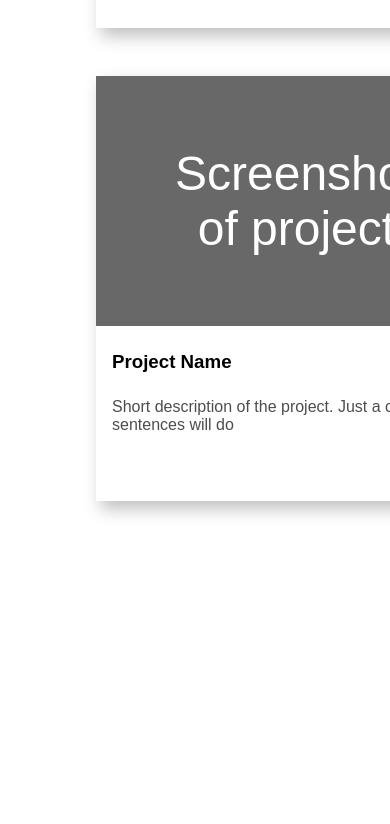
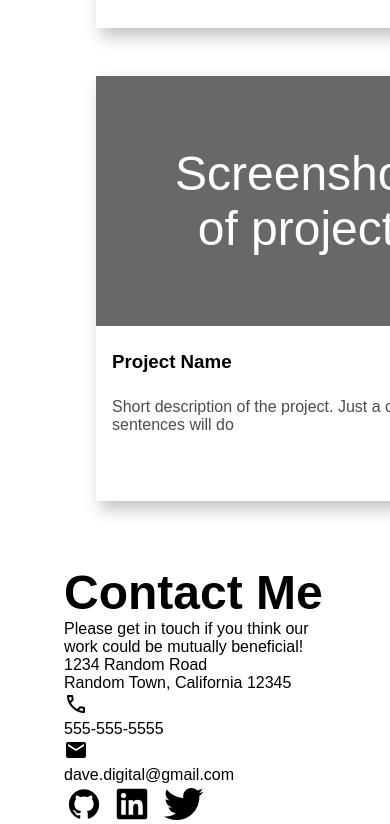
Before and after one commit to DGUXdesigns/responsive-hompage, a website: page src/template.html in a window 390 px wide. Shown: the part 1837-2661 px from the top of the page. Before the commit the page ends 2402 px from the top, so only its background shows below. Drawn offline with nearby package versions, Linux system fonts and the light colour scheme.

Commit message:
feat: add contact info section and footer image
- Introduced a footer section with contact information, including address, phone, and email details.
- Added social media links (GitHub, LinkedIn, Twitter) with icons.
- Included an image section for visual enhancement in the footer.

```diff
--- a/src/template.html
+++ b/src/template.html
@@ -3,6 +3,10 @@
   <head>
     <meta charset="UTF-8" />
     <meta name="viewport" content="width=device-width, initial-scale=1.0" />
+    <link
+      href="https://cdn.jsdelivr.net/npm/material-icons@1.13.13/iconfont/material-icons.min.css"
+      rel="stylesheet"
+    />
     <link
       rel="stylesheet"
       type="text/css"
@@ -11,6 +15,10 @@
     <link
       rel="stylesheet"
       href="https://fonts.googleapis.com/css2?family=Material+Symbols+Outlined:opsz,wght,FILL,GRAD@20..48,100..700,0..1,-50..200&icon_names=open_in_new"
+    />
+    <link
+      rel="stylesheet"
+      href="https://fonts.googleapis.com/css2?family=Material+Symbols+Outlined:opsz,wght,FILL,GRAD@20..48,100..700,0..1,-50..200&icon_names=call"
     />
     <link rel="stylesheet" href="style.css" />
     <title>Homepage | Dave Digital</title>
@@ -56,7 +64,7 @@
 
     <section class="projects-section">
       <div class="container">
-        <h2>Featured Projects</h2>
+        <h2 class="project-header">Featured Projects</h2>
 
         <div class="project-grid">
           <div class="project">
@@ -277,5 +285,56 @@
         </div>
       </div>
     </section>
+
+    <footer>
+      <div class="container">
+        <div class="contact-info">
+          <h2>Contact Me</h2>
+
+          <p>
+            Please get in touch if you think our work could be mutually
+            beneficial!
+          </p>
+
+          <div class="address">
+            <p>1234 Random Road</p>
+            <p>Random Town, California 12345</p>
+          </div>
+
+          <div class="phone">
+            <i class="material-symbols-outlined">call</i>
+            <p>555-555-5555</p>
+          </div>
+
+          <div class="email">
+            <i class="material-icons">mail</i>
+            <p>dave.digital@gmail.com</p>
+          </div>
+
+          <div class="socials">
+            <a
+              href="https://github.com/DGUXdesigns"
+              target="_blank"
+              rel="noopener noreferrer"
+            >
+              <i class="devicon-github-original"></i>
+            </a>
+            <a href="#" target="_blank" rel="noopener noreferrer">
+              <i class="devicon-linkedin-plain"></i>
+            </a>
+            <a href="#" target="_blank" rel="noopener noreferrer">
+              <i class="devicon-twitter-original"></i>
+            </a>
+          </div>
+        </div>
+
+        <div class="footer-img">
+          <img
+            src="./assets/IMG_20241130_020126_453.webp"
+            alt="an image of coding success"
+          />
+        </div>
+      </div>
+    </footer>
   </body>
 </html>
```
